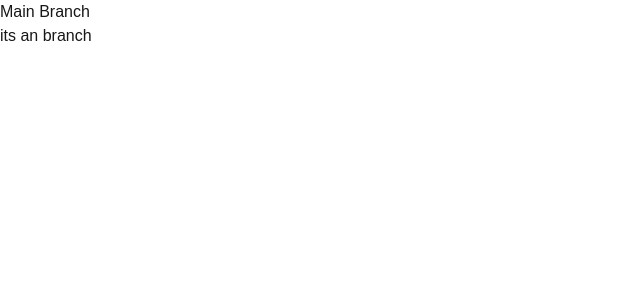
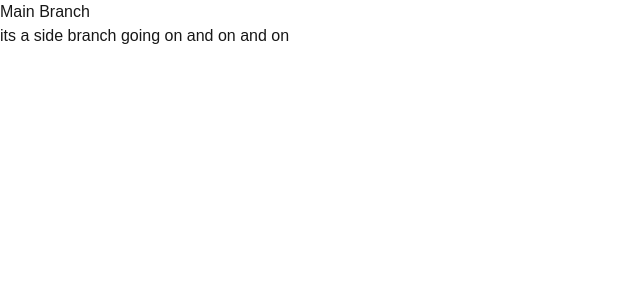
Before and after one commit to Utkarsh164/temp, a Next.js app: page / in a window 1280 px wide. Shown: the top 300 px of the page, without its empty margins (0-640 px from the left). Built offline with nearby package versions, Linux system fonts and the light colour scheme.

Commit message:
branch commit 2

```diff
--- a/branch/b.jsx
+++ b/branch/b.jsx
@@ -2,7 +2,7 @@ import React from 'react'
 
 const B = () => {
   return (
-    <div>its an branch</div>
+    <div>its a side branch going on and on and on</div>
   )
 }
 
```
